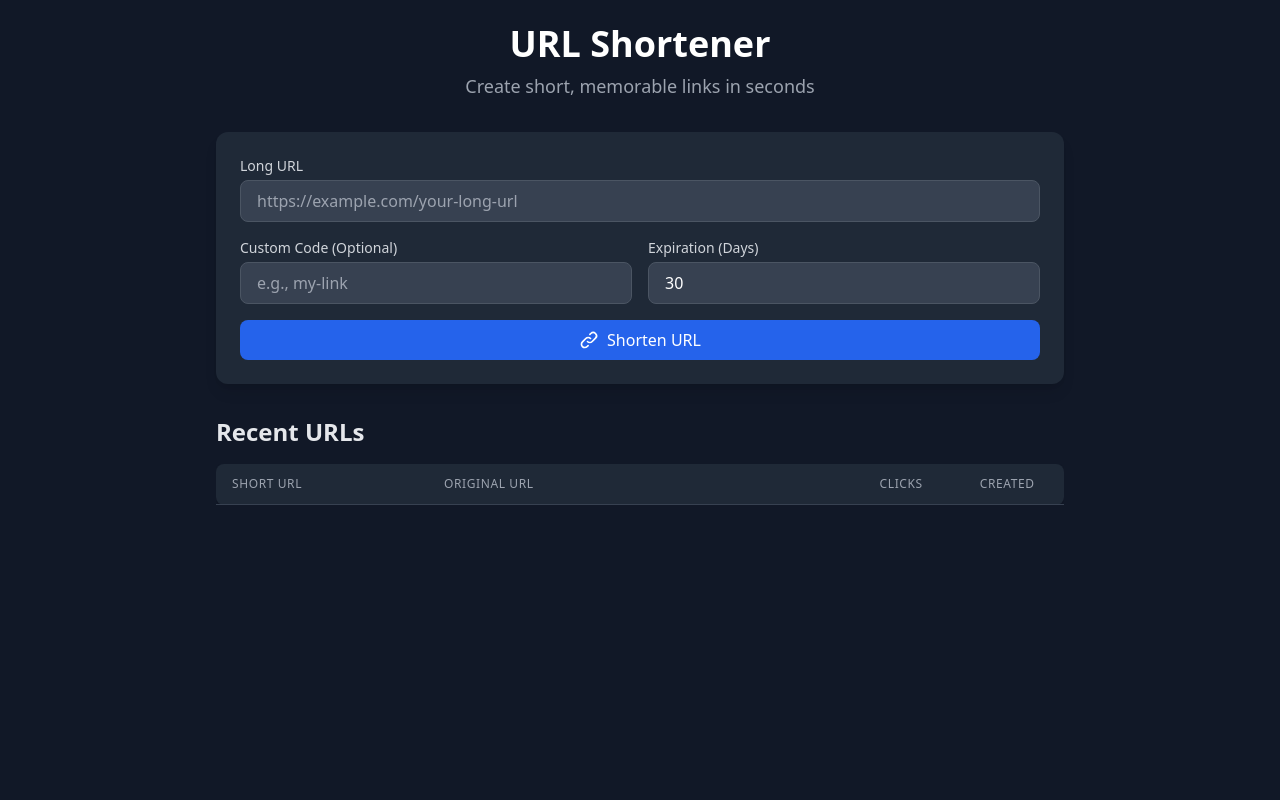
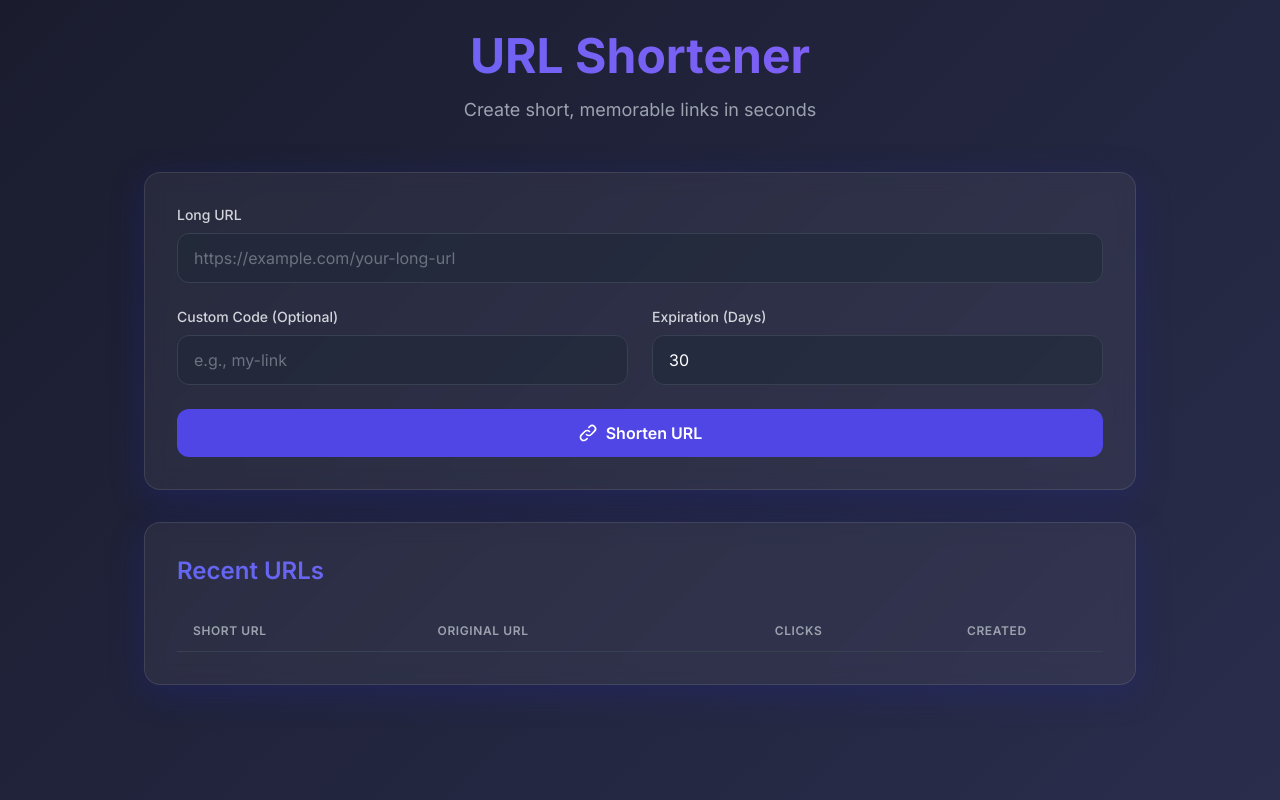
Before and after one commit to AchiReddy3154/url_shortener, a Flask app: page / in a window 1280 px wide. Run offline with Flask 2, Linux system fonts and the light colour scheme; tables that the repository leaves empty hold one stand-in row (values such as "Sample post"); a database or web service that is not in the repository returns one stand-in record (values such as "Sample title"); lists and menus that the app fills with data are empty; some libraries are stand-ins or nearby versions.

Commit message:
Add modern UI with glass effect, animations, and gradient colors

```diff
--- a/templates/index.html
+++ b/templates/index.html
@@ -1,119 +1,160 @@
 <!DOCTYPE html>
-<html lang="en" class="dark">
+<html lang="en">
 <head>
     <meta charset="UTF-8">
     <meta name="viewport" content="width=device-width, initial-scale=1.0">
     <title>URL Shortener</title>
     <script src="https://cdn.tailwindcss.com"></script>
-    <script>
-        tailwind.config = {
-            darkMode: 'class',
-            theme: {
-                extend: {
-                    colors: {
-                        primary: {"50":"#eff6ff","100":"#dbeafe","200":"#bfdbfe","300":"#93c5fd","400":"#60a5fa","500":"#3b82f6","600":"#2563eb","700":"#1d4ed8","800":"#1e40af","900":"#1e3a8a","950":"#172554"}
+    <link href="https://fonts.googleapis.com/css2?family=Inter:wght@400;500;600;700&display=swap" rel="stylesheet">
+    <style>
+        body {
+            font-family: 'Inter', sans-serif;
+            background: linear-gradient(135deg, #1a1c2e 0%, #2a2d4c 100%);
+            min-height: 100vh;
         }
+        .glass-effect {
+            background: rgba(255, 255, 255, 0.05);
+            backdrop-filter: blur(10px);
+            border: 1px solid rgba(255, 255, 255, 0.1);
+            box-shadow: 0 8px 32px 0 rgba(31, 38, 135, 0.37);
         }
+        .input-focus {
+            transition: all 0.3s ease;
         }
+        .input-focus:focus {
+            box-shadow: 0 0 0 3px rgba(99, 102, 241, 0.5);
+            transform: translateY(-1px);
         }
-    </script>
+        .button-hover {
+            transition: all 0.3s ease;
+        }
+        .button-hover:hover {
+            transform: translateY(-2px);
+            box-shadow: 0 4px 12px rgba(99, 102, 241, 0.4);
+        }
+        .fade-in {
+            animation: fadeIn 0.5s ease-out;
+        }
+        @keyframes fadeIn {
+            from { opacity: 0; transform: translateY(10px); }
+            to { opacity: 1; transform: translateY(0); }
+        }
+        .pulse {
+            animation: pulse 2s infinite;
+        }
+        @keyframes pulse {
+            0% { transform: scale(1); }
+            50% { transform: scale(1.05); }
+            100% { transform: scale(1); }
+        }
+        .gradient-text {
+            background: linear-gradient(45deg, #6366f1, #8b5cf6);
+            -webkit-background-clip: text;
+            -webkit-text-fill-color: transparent;
+        }
+    </style>
 </head>
-<body class="bg-gray-50 dark:bg-gray-900 min-h-screen">
-    <div class="max-w-4xl mx-auto p-6">
-        <div class="text-center mb-8">
-            <h1 class="text-4xl font-bold text-gray-900 dark:text-white mb-2">URL Shortener</h1>
-            <p class="text-lg text-gray-600 dark:text-gray-400">Create short, memorable links in seconds</p>
+<body class="text-gray-100">
+    <div class="container mx-auto px-4 py-8 max-w-5xl">
+        <!-- Header -->
+        <div class="text-center mb-12 fade-in">
+            <h1 class="text-4xl md:text-5xl font-bold mb-4 gradient-text">URL Shortener</h1>
+            <p class="text-gray-400 text-lg">Create short, memorable links in seconds</p>
         </div>
 
-        <div class="bg-white dark:bg-gray-800 rounded-xl shadow-lg overflow-hidden">
         <!-- Main Form -->
-            <div class="p-6">
-                <div class="space-y-4">
+        <div class="glass-effect rounded-2xl p-8 mb-8 fade-in">
+            <div class="space-y-6">
+                <!-- Long URL Input -->
                 <div>
-                        <label class="block text-sm font-medium text-gray-700 dark:text-gray-300 mb-1">Long URL</label>
-                        <input type="url" id="longUrl" class="w-full px-4 py-2 rounded-lg border border-gray-300 dark:border-gray-600 bg-white dark:bg-gray-700 text-gray-900 dark:text-white" placeholder="https://example.com/your-long-url">
+                    <label for="longUrl" class="block text-sm font-medium text-gray-300 mb-2">Long URL</label>
+                    <input type="url" id="longUrl" placeholder="https://example.com/your-long-url"
+                           class="w-full px-4 py-3 rounded-xl bg-gray-800/50 border border-gray-700 text-white placeholder-gray-500 input-focus">
                 </div>
 
-                    <div class="grid grid-cols-1 md:grid-cols-2 gap-4">
+                <div class="grid grid-cols-1 md:grid-cols-2 gap-6">
+                    <!-- Custom Code Input -->
                     <div>
-                            <label class="block text-sm font-medium text-gray-700 dark:text-gray-300 mb-1">Custom Code (Optional)</label>
-                            <input type="text" id="customCode" class="w-full px-4 py-2 rounded-lg border border-gray-300 dark:border-gray-600 bg-white dark:bg-gray-700 text-gray-900 dark:text-white" placeholder="e.g., my-link">
+                        <label for="customCode" class="block text-sm font-medium text-gray-300 mb-2">Custom Code (Optional)</label>
+                        <input type="text" id="customCode" placeholder="e.g., my-link"
+                               class="w-full px-4 py-3 rounded-xl bg-gray-800/50 border border-gray-700 text-white placeholder-gray-500 input-focus">
                     </div>
+
+                    <!-- Expiration Days Input -->
                     <div>
-                            <label class="block text-sm font-medium text-gray-700 dark:text-gray-300 mb-1">Expiration (Days)</label>
-                            <input type="number" id="expirationDays" value="30" class="w-full px-4 py-2 rounded-lg border border-gray-300 dark:border-gray-600 bg-white dark:bg-gray-700 text-gray-900 dark:text-white">
+                        <label for="expirationDays" class="block text-sm font-medium text-gray-300 mb-2">Expiration (Days)</label>
+                        <input type="number" id="expirationDays" value="30" min="1"
+                               class="w-full px-4 py-3 rounded-xl bg-gray-800/50 border border-gray-700 text-white placeholder-gray-500 input-focus">
                     </div>
                 </div>
 
-                    <button onclick="shortenUrl()" class="w-full bg-primary-600 hover:bg-primary-700 text-white font-medium px-4 py-2 rounded-lg transition duration-150 flex items-center justify-center">
-                        <svg class="w-5 h-5 mr-2" fill="none" stroke="currentColor" viewBox="0 0 24 24">
+                <!-- Shorten Button -->
+                <button onclick="shortenUrl()"
+                        class="w-full bg-indigo-600 hover:bg-indigo-700 text-white font-semibold py-3 px-6 rounded-xl button-hover flex items-center justify-center space-x-2">
+                    <svg class="w-5 h-5" fill="none" stroke="currentColor" viewBox="0 0 24 24">
                         <path stroke-linecap="round" stroke-linejoin="round" stroke-width="2" d="M13.828 10.172a4 4 0 00-5.656 0l-4 4a4 4 0 105.656 5.656l1.102-1.101m-.758-4.899a4 4 0 005.656 0l4-4a4 4 0 00-5.656-5.656l-1.1 1.1"></path>
                     </svg>
-                        Shorten URL
+                    <span>Shorten URL</span>
                 </button>
             </div>
         </div>
 
-            <!-- Results Section -->
-            <div id="result" class="hidden border-t border-gray-200 dark:border-gray-700">
-                <div class="p-6 space-y-4">
-                    <div>
-                        <label class="block text-sm font-medium text-gray-700 dark:text-gray-300 mb-1">Shortened URL</label>
-                        <div class="flex gap-2">
-                            <input type="text" id="shortUrl" readonly class="flex-1 px-4 py-2 rounded-lg border border-gray-300 dark:border-gray-600 bg-gray-50 dark:bg-gray-700 text-gray-900 dark:text-white">
-                            <button onclick="copyUrl()" class="px-4 py-2 bg-green-600 hover:bg-green-700 text-white font-medium rounded-lg transition duration-150 flex items-center">
-                                <svg class="w-5 h-5 mr-1" fill="none" stroke="currentColor" viewBox="0 0 24 24">
+        <!-- Result Section -->
+        <div id="result" class="glass-effect rounded-2xl p-8 mb-8 hidden fade-in">
+            <h2 class="text-2xl font-semibold mb-6 gradient-text">Your Shortened URL</h2>
+            <div class="flex items-center space-x-4 mb-6">
+                <input type="text" id="shortUrl" readonly
+                       class="flex-1 px-4 py-3 rounded-xl bg-gray-800/50 border border-gray-700 text-white">
+                <button onclick="copyToClipboard(document.getElementById('shortUrl').value)"
+                        class="bg-indigo-600 hover:bg-indigo-700 p-3 rounded-xl button-hover">
+                    <svg class="w-6 h-6" fill="none" stroke="currentColor" viewBox="0 0 24 24">
                         <path stroke-linecap="round" stroke-linejoin="round" stroke-width="2" d="M8 5H6a2 2 0 00-2 2v12a2 2 0 002 2h10a2 2 0 002-2v-1M8 5a2 2 0 002 2h2a2 2 0 002-2M8 5a2 2 0 012-2h2a2 2 0 012 2m0 0h2a2 2 0 012 2v3m2 4H10m0 0l3-3m-3 3l3 3"></path>
                     </svg>
-                                Copy
                 </button>
+            </div>
+
+            <!-- QR Code Section -->
+            <div id="qrCodeSection" class="hidden fade-in">
+                <h3 class="text-xl font-semibold mb-4 gradient-text">QR Code</h3>
+                <div class="bg-white p-4 rounded-xl inline-block">
+                    <img id="qrCode" alt="QR Code" class="max-w-[200px]">
                 </div>
             </div>
 
-                    <!-- QR Code -->
-                    <div id="qrCodeSection" class="hidden">
-                        <label class="block text-sm font-medium text-gray-700 dark:text-gray-300 mb-1">QR Code</label>
-                        <div class="bg-white p-4 rounded-lg inline-block">
-                            <img id="qrCode" alt="QR Code" class="w-32 h-32">
+            <!-- Stats Section -->
+            <div id="statsSection" class="mt-6 hidden fade-in">
+                <h3 class="text-xl font-semibold mb-4 gradient-text">Statistics</h3>
+                <div class="grid grid-cols-1 md:grid-cols-3 gap-4">
+                    <div class="glass-effect rounded-xl p-4 text-center">
+                        <p class="text-gray-400 text-sm mb-1">Total Clicks</p>
+                        <p id="totalClicks" class="text-2xl font-bold gradient-text">0</p>
                     </div>
+                    <div class="glass-effect rounded-xl p-4 text-center">
+                        <p class="text-gray-400 text-sm mb-1">Created On</p>
+                        <p id="createdAt" class="text-lg text-white"></p>
                     </div>
-
-                    <!-- Stats -->
-                    <div id="statsSection" class="hidden">
-                        <h3 class="text-lg font-medium text-gray-900 dark:text-white mb-2">Statistics</h3>
-                        <div class="grid grid-cols-1 md:grid-cols-3 gap-4">
-                            <div class="bg-gray-50 dark:bg-gray-700 p-4 rounded-lg">
-                                <div class="text-sm text-gray-600 dark:text-gray-400">Total Clicks</div>
-                                <div id="totalClicks" class="text-2xl font-bold text-gray-900 dark:text-white">0</div>
-                            </div>
-                            <div class="bg-gray-50 dark:bg-gray-700 p-4 rounded-lg">
-                                <div class="text-sm text-gray-600 dark:text-gray-400">Created</div>
-                                <div id="createdAt" class="text-sm font-medium text-gray-900 dark:text-white"></div>
-                            </div>
-                            <div class="bg-gray-50 dark:bg-gray-700 p-4 rounded-lg">
-                                <div class="text-sm text-gray-600 dark:text-gray-400">Expires</div>
-                                <div id="expiresAt" class="text-sm font-medium text-gray-900 dark:text-white"></div>
-                            </div>
-                        </div>
+                    <div class="glass-effect rounded-xl p-4 text-center">
+                        <p class="text-gray-400 text-sm mb-1">Expires On</p>
+                        <p id="expiresAt" class="text-lg text-white"></p>
                     </div>
                 </div>
             </div>
         </div>
 
-        <!-- Recent URLs -->
-        <div id="recentUrls" class="mt-8">
-            <h2 class="text-2xl font-bold mb-4 text-gray-800 dark:text-gray-200">Recent URLs</h2>
+        <!-- Recent URLs Table -->
+        <div id="recentUrls" class="glass-effect rounded-2xl p-8 fade-in">
+            <h2 class="text-2xl font-semibold mb-6 gradient-text">Recent URLs</h2>
             <div class="overflow-x-auto">
-                <table class="min-w-full bg-white dark:bg-gray-800 rounded-lg shadow">
+                <table class="min-w-full">
                     <thead>
-                        <tr>
-                            <th class="px-4 py-3 border-b border-gray-200 dark:border-gray-700 text-left text-xs leading-4 font-medium text-gray-500 dark:text-gray-400 uppercase tracking-wider w-1/4">Short URL</th>
-                            <th class="px-4 py-3 border-b border-gray-200 dark:border-gray-700 text-left text-xs leading-4 font-medium text-gray-500 dark:text-gray-400 uppercase tracking-wider w-2/4">Original URL</th>
-                            <th class="px-4 py-3 border-b border-gray-200 dark:border-gray-700 text-center text-xs leading-4 font-medium text-gray-500 dark:text-gray-400 uppercase tracking-wider w-1/8">Clicks</th>
-                            <th class="px-4 py-3 border-b border-gray-200 dark:border-gray-700 text-center text-xs leading-4 font-medium text-gray-500 dark:text-gray-400 uppercase tracking-wider w-1/8">Created</th>
+                        <tr class="border-b border-gray-700">
+                            <th class="px-4 py-3 text-left text-xs font-semibold text-gray-400 uppercase tracking-wider">Short URL</th>
+                            <th class="px-4 py-3 text-left text-xs font-semibold text-gray-400 uppercase tracking-wider">Original URL</th>
+                            <th class="px-4 py-3 text-center text-xs font-semibold text-gray-400 uppercase tracking-wider">Clicks</th>
+                            <th class="px-4 py-3 text-center text-xs font-semibold text-gray-400 uppercase tracking-wider">Created</th>
                         </tr>
                     </thead>
-                    <tbody id="recentUrlsList">
+                    <tbody id="recentUrlsList" class="divide-y divide-gray-700">
                         <!-- URLs will be inserted here -->
                     </tbody>
                 </table>
@@ -194,33 +235,33 @@
 
                 urls.forEach(url => {
                     const row = document.createElement('tr');
-                    row.className = 'hover:bg-gray-50 dark:hover:bg-gray-700';
+                    row.className = 'hover:bg-gray-800/50 transition-colors';
                     row.innerHTML = `
-                        <td class="px-4 py-3 border-b border-gray-200 dark:border-gray-700">
-                            <div class="flex items-center">
-                                <a href="${url.short_url}" class="text-blue-600 dark:text-blue-400 hover:underline truncate max-w-[200px]" target="_blank" title="${url.short_url}">${url.short_url}</a>
-                                <button onclick="copyToClipboard('${url.short_url}')" class="ml-2 text-gray-400 hover:text-gray-600 dark:hover:text-gray-200">
+                        <td class="px-4 py-4">
+                            <div class="flex items-center space-x-2">
+                                <a href="${url.short_url}" class="text-indigo-400 hover:text-indigo-300 truncate max-w-[200px]" target="_blank" title="${url.short_url}">${url.short_url}</a>
+                                <button onclick="copyToClipboard('${url.short_url}')" class="text-gray-400 hover:text-white transition-colors">
                                     <svg class="w-4 h-4" fill="none" stroke="currentColor" viewBox="0 0 24 24">
                                         <path stroke-linecap="round" stroke-linejoin="round" stroke-width="2" d="M8 5H6a2 2 0 00-2 2v12a2 2 0 002 2h10a2 2 0 002-2v-1M8 5a2 2 0 002 2h2a2 2 0 002-2M8 5a2 2 0 012-2h2a2 2 0 012 2m0 0h2a2 2 0 012 2v3m2 4H10m0 0l3-3m-3 3l3 3"></path>
                                     </svg>
                                 </button>
                             </div>
                         </td>
-                        <td class="px-4 py-3 border-b border-gray-200 dark:border-gray-700">
-                            <div class="flex items-center">
-                                <span class="text-gray-800 dark:text-gray-200 truncate max-w-[400px]" title="${url.long_url}">${url.long_url}</span>
-                                <a href="${url.long_url}" class="ml-2 text-blue-600 dark:text-blue-400 hover:text-blue-800" target="_blank">
+                        <td class="px-4 py-4">
+                            <div class="flex items-center space-x-2">
+                                <span class="text-gray-300 truncate max-w-[400px]" title="${url.long_url}">${url.long_url}</span>
+                                <a href="${url.long_url}" class="text-indigo-400 hover:text-indigo-300 transition-colors" target="_blank">
                                     <svg class="w-4 h-4" fill="none" stroke="currentColor" viewBox="0 0 24 24">
                                         <path stroke-linecap="round" stroke-linejoin="round" stroke-width="2" d="M10 6H6a2 2 0 00-2 2v12a2 2 0 002 2h10a2 2 0 002-2v-4M14 4h6m0 0v6m0-6L10 14"></path>
                                     </svg>
                                 </a>
                             </div>
                         </td>
-                        <td class="px-4 py-3 border-b border-gray-200 dark:border-gray-700 text-center">
-                            <span class="text-gray-800 dark:text-gray-200 font-medium">${url.clicks}</span>
+                        <td class="px-4 py-4 text-center">
+                            <span class="text-white font-medium">${url.clicks}</span>
                         </td>
-                        <td class="px-4 py-3 border-b border-gray-200 dark:border-gray-700 text-center">
-                            <span class="text-gray-800 dark:text-gray-200">${new Date(url.created_at).toLocaleDateString()}</span>
+                        <td class="px-4 py-4 text-center">
+                            <span class="text-gray-300">${new Date(url.created_at).toLocaleDateString()}</span>
                         </td>
                     `;
                     tbody.appendChild(row);
@@ -247,10 +288,13 @@
 
         function showNotification(message, type = 'success') {
             const notification = document.createElement('div');
-            notification.className = `notification fixed top-4 right-4 p-4 rounded-lg ${type === 'success' ? 'bg-green-500' : 'bg-red-500'} text-white`;
+            notification.className = `fixed top-4 right-4 p-4 rounded-xl text-white fade-in ${type === 'success' ? 'bg-green-600' : 'bg-red-600'} glass-effect`;
             notification.textContent = message;
             document.body.appendChild(notification);
-            setTimeout(() => notification.remove(), 5000);
+            setTimeout(() => {
+                notification.style.opacity = '0';
+                setTimeout(() => notification.remove(), 300);
+            }, 3000);
         }
     </script>
 </body>
```
Lines whose indentation alone changed are shown as unchanged.
